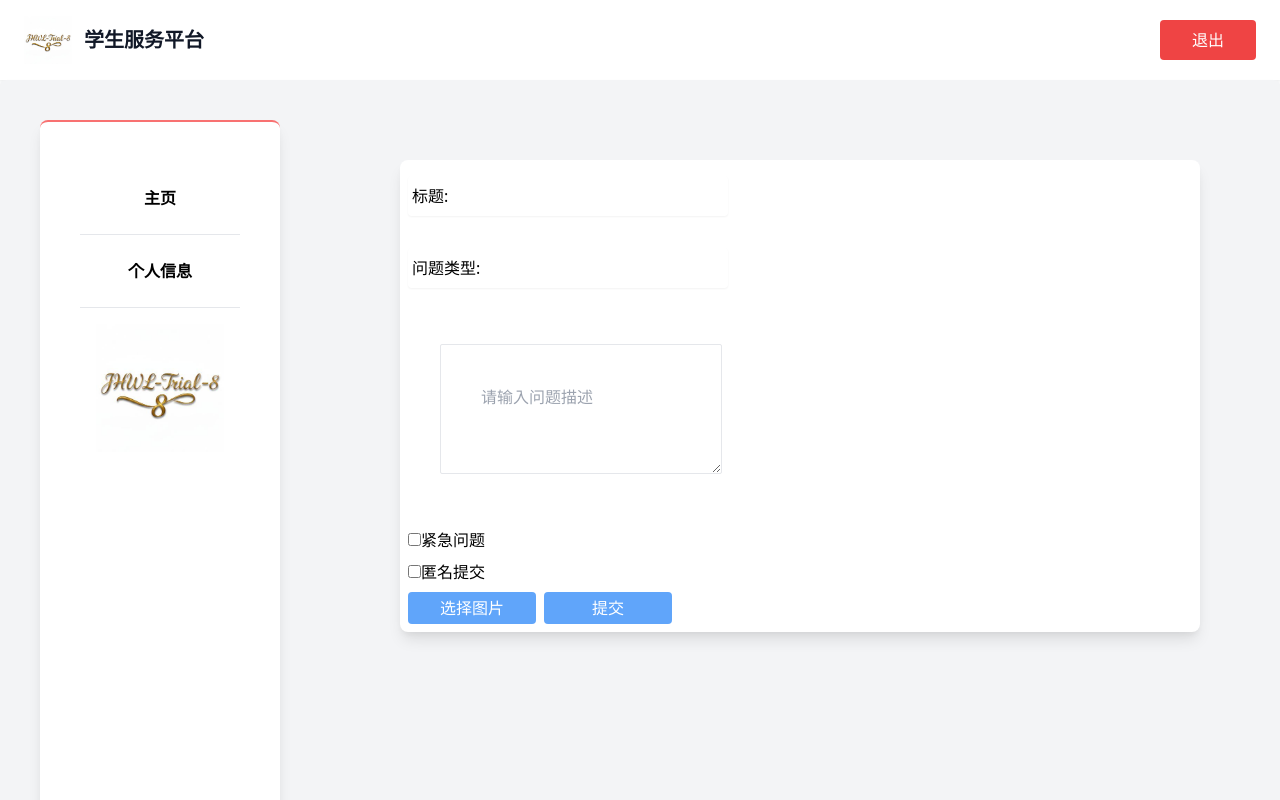
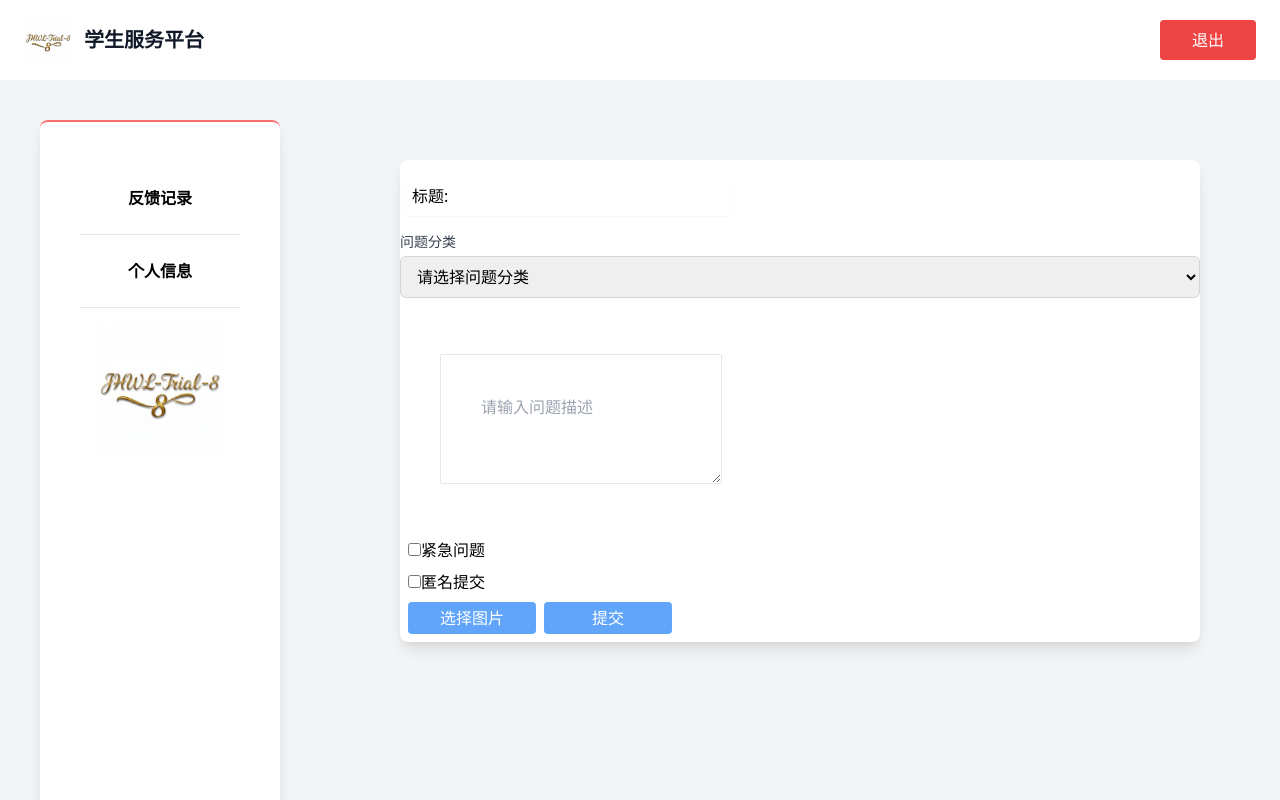
Before and after one commit to JHWL-Trial-8/Student-Services-Platform-Frontend, a Vue app: page /up in a window 1280 px wide. Shown: the top 800 px of the page. Built offline with nearby package versions, Linux system fonts and the light colour scheme; the HTML template or start-up script is replaced by a standard one.

Commit message:
feat:改进了不同界面的侧栏，并把问题种类输入框改成了选择框，方便统计查询 fix：修复了？个bug

```diff
--- a/src/components/ControllUserPage.vue
+++ b/src/components/ControllUserPage.vue
@@ -5,11 +5,7 @@
         <div class=" p-10 w-80"><!--侧边栏-->
             <div class="flex flex-col w-60 min-h-screen p-10 bg-white
                     border-red-400 border-t-2 rounded-lg shadow-lg">
-                <router-link to="/home" class="py-4 my-2 text-center font-semibold">主页</router-link>
-                <hr>
                 <router-link to="/user" class="py-4 my-2 text-center font-semibold">个人信息</router-link>
-                <hr>
-                <router-link to="/up" class="py-4 my-2 text-center font-semibold">提交问题反馈</router-link>
                 <hr>
                 <router-link to="/feedbackpage" class="py-4 my-2 text-center font-semibold">处理反馈</router-link>
                 <hr>
--- a/src/components/FeedBackPage.vue
+++ b/src/components/FeedBackPage.vue
@@ -5,7 +5,7 @@
             <div class=" p-10 w-80"><!--侧边栏-->
                 <div class="flex flex-col w-60 min-h-screen p-10 bg-white
                     border-red-400 border-t-2 rounded-lg shadow-lg">
-                    <router-link to="/home" class="py-4 my-2 text-center font-semibold">主页</router-link>
+                    <router-link to="/home" class="py-4 my-2 text-center font-semibold">反馈记录</router-link>
                     <hr>
                     <router-link to="/user" class="py-4 my-2 text-center font-semibold">个人信息</router-link>
                     <hr>
--- a/src/components/HomePageIn.vue
+++ b/src/components/HomePageIn.vue
@@ -8,15 +8,8 @@
                 <router-link to="/user" class="py-4 my-2 text-center font-semibold">个人信息</router-link>
                 <!--跳转到“/user”个人信息界面-->
                 <hr>
-                <router-link to="/up" class="py-4 my-2 text-center font-semibold">提交问题反馈</router-link>
+                <router-link to="/up" class="py-4 my-2 text-center font-semibold" v-if="role === 'STUDENT'">提交问题反馈</router-link>
                 <!--跳转到“/up”上传问题反馈界面-->
-                <hr>
-                <router-link to="/controlluser" class="py-4 my-2 text-center font-semibold" v-if="role === 'superadmin'">用户账号管理</router-link>
-                <hr><!--跳转到“/controlluser”用户账号管理界面-->
-                <router-link to="/feedbackpage" class="py-4 my-2 text-center font-semibold" v-if="role === 'admin'">处理信息</router-link>
-                <router-link to="/feedbackpage" class="py-4 my-2 text-center font-semibold" v-if="role === 'superadmin'">处理信息</router-link>
-                <!--跳转到处理信息界面，不会合起来写，于是分开了写两个，但是功能不变，就是给管理员和超管显示这个选项-->
-                <hr>
                 <div class="w-auto rounded-md p-4"><!--信息显示-->
                 <img src="../assets/JHWL-Trial-8.jpg" alt="头像" class="flex"><!--用户头像-->
                 </div>
--- a/src/components/LogPage.vue
+++ b/src/components/LogPage.vue
@@ -97,17 +97,17 @@
                     localStorage.setItem('role', userData.role);
 
                     // 5. 跳转页面
-                    this.$router.push('/home');
+                    if(role === 'STUDENT'){
+                        this.$router.push('/home');
+                    }
+                    else{
+                        this.$router.push('/feedbackpage');
+                    }
                 }
                 catch(error){
                     this.iserror=true
                     this.message=error.response.data.error
                 }
-                axios.get('http://46.203.124.16:8080/api/v1/users/me').then(response=>{
-                    const userinformation=response.data
-                    localStorage.setItem('username',userinformation.name)//增加了获取个人信息的环节
-                    localStorage.setItem('role',userinformation.role)
-                })
             },
             register(){
                 this.$router.push('/register')//跳传到/register注册页面
--- a/src/components/UeserPage.vue
+++ b/src/components/UeserPage.vue
@@ -5,7 +5,7 @@
         <div class=" p-10 w-80"><!--侧边栏-->
             <div class="flex flex-col w-60 min-h-screen p-10 bg-white
                     border-red-400 border-t-2 rounded-lg shadow-lg">
-                <RouterLink class="py-4 my-2 text-center font-semibold" to="/home">主页</RouterLink>
+                <RouterLink class="py-4 my-2 text-center font-semibold" to="/home">反馈记录</RouterLink>
                 <hr>
                 <RouterLink class="py-4 my-2 text-center font-semibold" to="/up">提交问题反馈</RouterLink><!--边栏内容示例，但是没有绑定页面跳转内容-->
                 <hr><!--分割线-->
--- a/src/components/UpBlogPage.vue
+++ b/src/components/UpBlogPage.vue
@@ -5,7 +5,7 @@
             <div class=" w-80"><!--侧边栏-->
                 <div class="flex flex-col w-60 min-h-screen p-10 bg-white
                         border-red-400 border-t-2 rounded-lg shadow-lg">
-                    <router-link to="/home" class="py-4 my-2 text-center font-semibold">主页</router-link>
+                    <router-link to="/home" class="py-4 my-2 text-center font-semibold">反馈记录</router-link>
                     <hr>
                     <router-link to="/user" class="py-4 my-2 text-center font-semibold">个人信息</router-link>
                     <hr>
@@ -27,11 +27,19 @@
                             <input type="text" v-model="title" class=" p-1"><!--标题-->
                         </div>
                     </div>
-                    <div class="flex py-4 px-2">
-                        <div class=" h-10 w-80 py-1 rounded shadow-sm flex">
-                            <div class="p-1">问题类型:   </div>
-                            <input type="text" v-model="category" class=" p-1"><!--标题-->
-                        </div>
+                    <div class="category-selector mb-4">
+                        <label for="category" class="block text-sm font-medium text-gray-700 mb-1">
+                            问题分类
+                        </label>
+                        <select v-model="category"
+                            class="w-full px-3 py-2 border border-gray-300 rounded-md focus:outline-none focus:ring-2 focus:ring-blue-500">
+                            <option value="" disabled>请选择问题分类</option>
+                            <option value="寝室用具">寝室用具</option>
+                            <option value="教室用具">教室用具</option>
+                            <option value="公共设施">公共设施</option>
+                            <option value="服务工作">服务工作</option>
+                            <option value="其他问题">其他问题</option>
+                        </select>
                     </div>
                     <textarea name="shurukuang" id="shurukuang" placeholder="请输入问题描述" v-model="text"
                         class=" w-auto h-full flex-row p-10 border focus:outline-none
@@ -147,11 +155,17 @@
                 img:[],
                 uploadmessageerror:false,
                 title:'',
-                category:'',
                 isUrgent: false,
                 isAnonymous: false,
                 completetime:'',
-                success:false
+                success:false,
+                category: '',
+                categories: [
+                    { value: '寝室用具', label: '寝室用具' },
+                    { value: '教室用具', label: '教室用具' },
+                    { value: '公共设施', label: '公共设施' },
+                    { value: '服务工作', label: '服务工作' },
+                    { value: '其他问题', label: '其他问题' }]
             };
         },
         components:{
```
